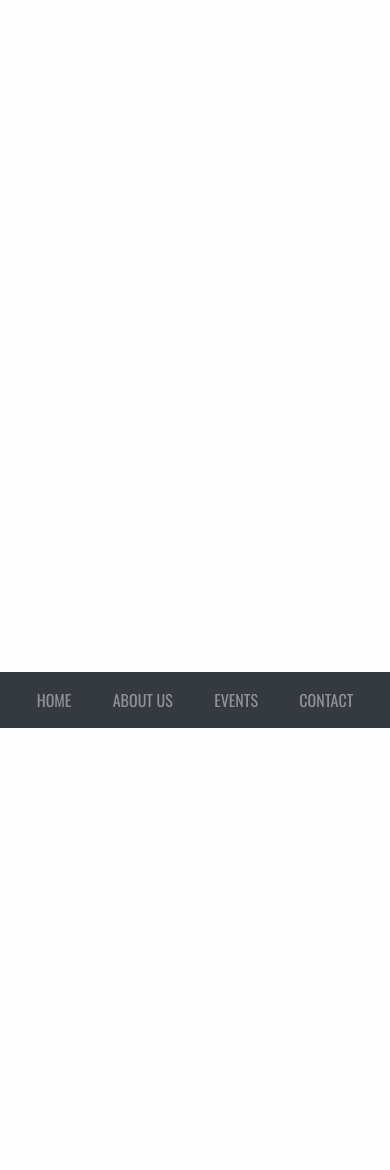
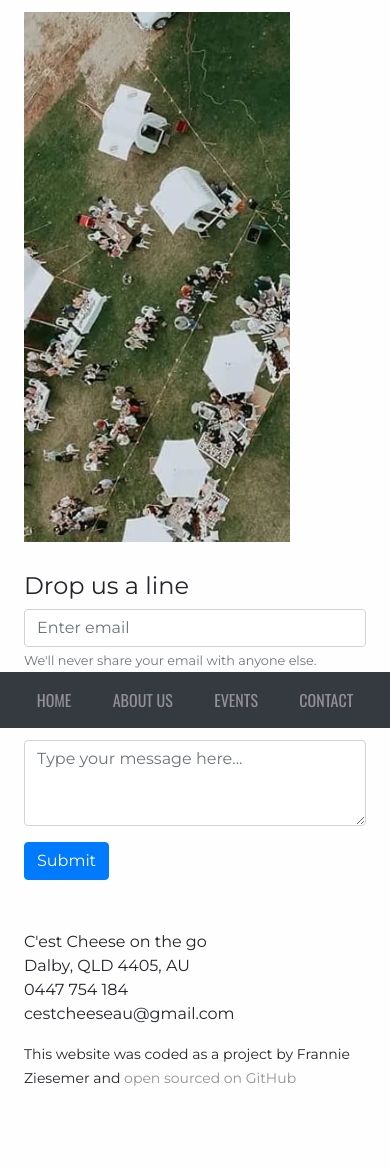
Before and after one commit to frannieziesemer/landing-page, a Flask app: page /contact in a window 390 px wide. Shown: the part 116-1286 px from the top of the page. Before the commit the page ends 844 px from the top, so only its background shows below. Run offline with Flask 2, Linux system fonts and the light colour scheme; some libraries are stand-ins or nearby versions; some web fonts are replaced.

Commit message:
fix and finalise styling and responsive issues

```diff
--- a/app/static/styles/custom.css
+++ b/app/static/styles/custom.css
@@ -65,7 +65,7 @@ h2 {
 
 }
 
-.text-about {
+.text-about, .text-events {
     text-align: center;
     line-height: 150%;
 }
@@ -82,3 +82,34 @@ h2 {
     font-style: italic;
     font-weight: 600;
 }
+
+.text-events {
+    font-size: 26px;
+
+}
+
+.events-list {
+    margin: 0 auto;
+    display: block;
+    width: fit-content;
+}
+
+.event-summary {
+    font-weight: 600;
+}
+
+.events-list, .address {
+    padding: 50px 0px 70px;
+}
+.events-row, .event-summary, .event-details {
+    padding: 10px;
+}
+
+.gitHub-link {
+    font-size: 14px;
+}
+
+.img-contact {
+     padding: 0px 30px 30px 0px;
+
+}
--- a/app/templates/about.html
+++ b/app/templates/about.html
@@ -1,6 +1,7 @@
 {% extends "layout.html" %}
 
 {% block title %}
+{{ heading }}
 {% endblock %}
 
 {% block content %}
--- a/app/templates/contact.html
+++ b/app/templates/contact.html
@@ -1,9 +1,40 @@
 {% extends "layout.html" %}
-{% block title %}{% endblock %}
+{% block title %}
+{{ heading }}
+{% endblock %}
 
 {% block content %}
 {% include 'partials/topNavbar.html' %}
-<div class="container-fluid pages-container"></div>
+<div class="container-fluid pages-container contact-page">
+  <div class="row">
+    <div class="col-4-lg">
+      <div>
+        <img src="{{ url_for('static', filename='images/event-shot.png')}}" alt="event"
+          class="img-fluid img-contact float-right" />
+      </div>
+    </div>
+    <div class="col-8-lg">
+      <div class="contact-container">
+        <h4>Drop us a line</h4>
+
+        {% include 'partials/contactForm.html' %}
+
+        <div class="address">
+          <address>
+            C'est Cheese on the go <br>
+            Dalby, QLD 4405, AU <br>
+            0447 754 184 <br>
+            cestcheeseau@gmail.com
+          </address>
+          <small class="gitHub-link">This website was coded as a project by Frannie Ziesemer and <a
+              href="https://github.com/frannieziesemer/landing-page" target="_blank"> open sourced on GitHub
+          </small></a>
+        </div>
+      </div>
+    </div>
+  </div>
+
+</div>
 
 {% include 'partials/bottomNavbar.html' %}
 {% endblock %}
--- a/app/templates/index.html
+++ b/app/templates/index.html
@@ -1,5 +1,6 @@
 {% extends "layout.html" %}
 {% block title %}
+{{ heading }}
 {% endblock %}
 
 {% block content %}
--- a/app/views.py
+++ b/app/views.py
@@ -40,6 +40,7 @@ bottomNavbar = [
 
 ]
 
+
 @app.route('/')
 def index():
     heading = "C'est Cheese on the Go"
@@ -63,7 +64,7 @@ def events():
     timeMin = datetime.datetime.now().isoformat() + 'Z'
 
     calendar = googleapiclient.discovery.build('calendar', 'v3', credentials=credentials)
-    response = calendar.events().list(calendarId=calendarId, maxResults=10, timeMin=timeMin, orderBy=startTime, singleEvents=true).execute()
+    response = calendar.events().list(calendarId=calendarId, maxResults=5, timeMin=timeMin, orderBy='startTime', singleEvents='true').execute()
 
 
 
```
Also changed, not shown: app/templates/events.html (+20 -12 lines), app/static/images/event-shot.PNG.
